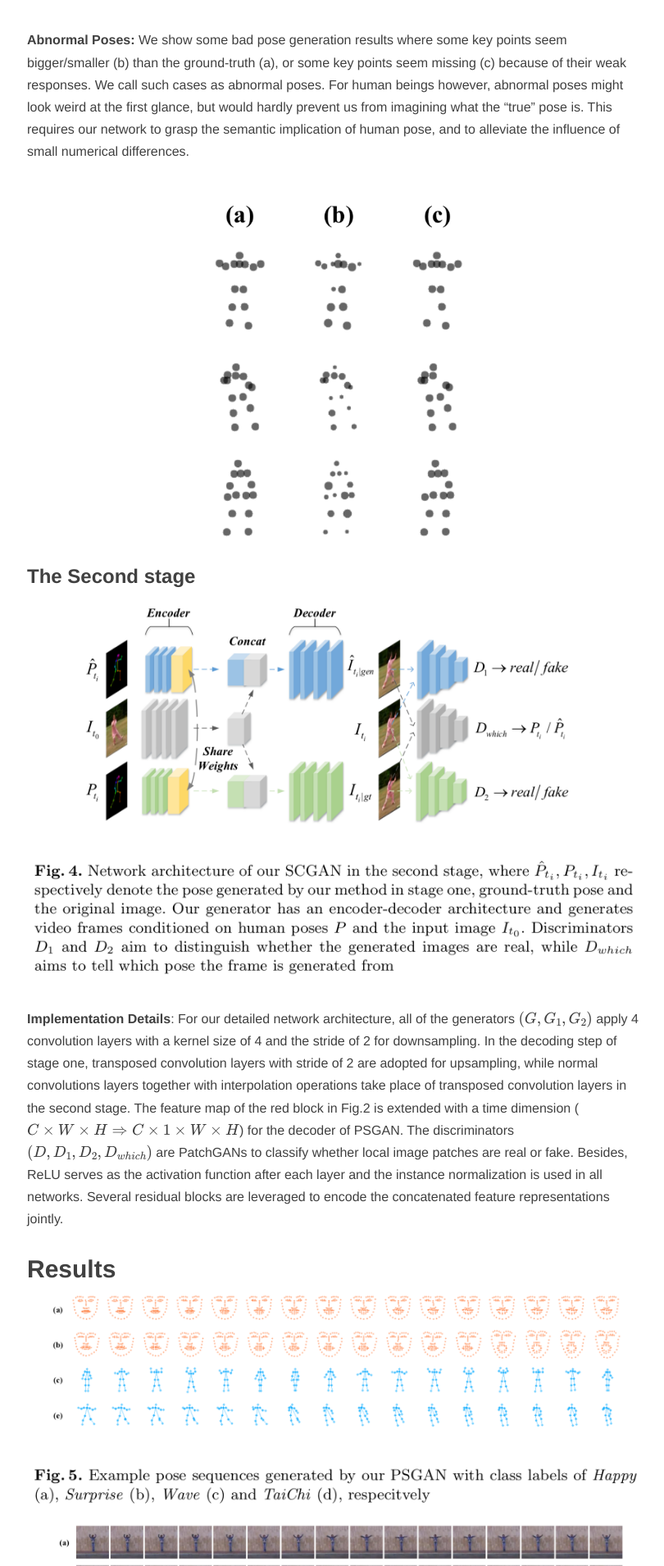
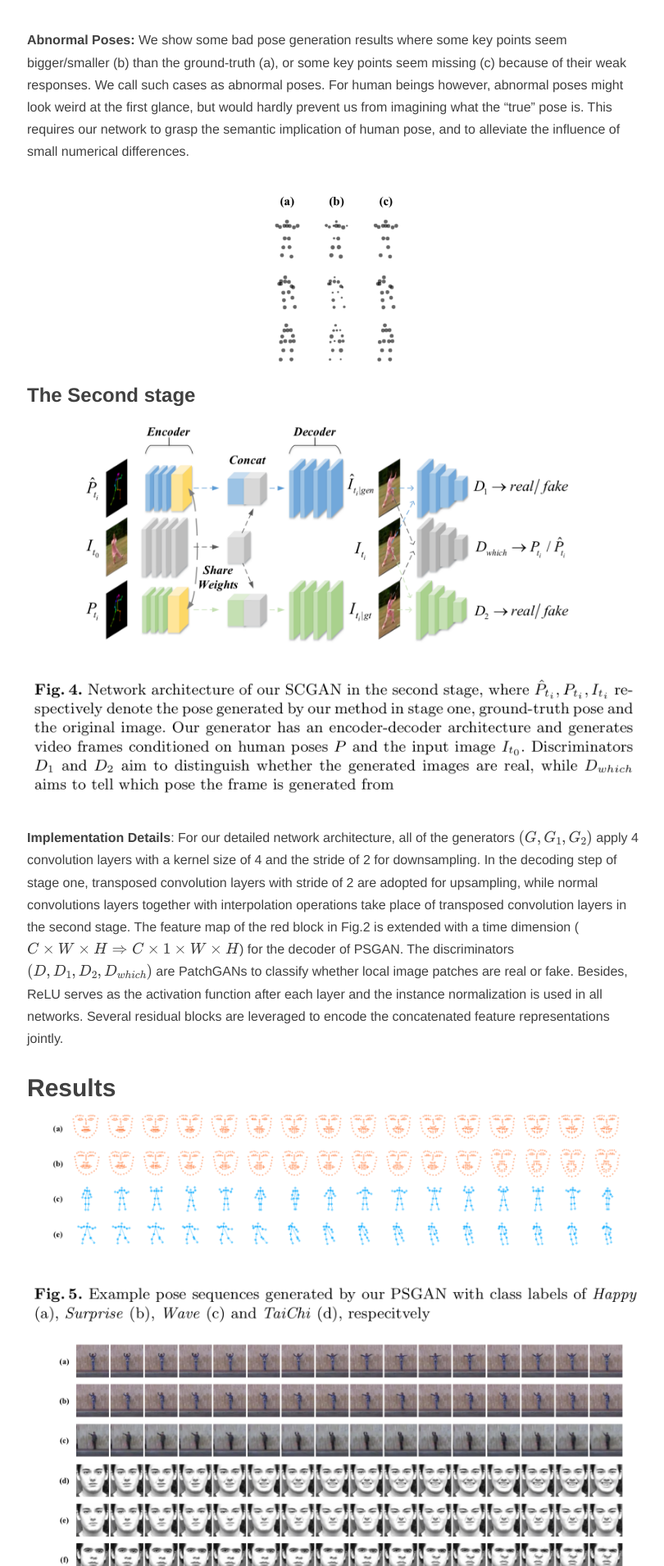
Before and after one commit to trchen12/trchen12.github.io, a Jekyll site: the page built from _posts/2018-07-27-eccv18.md, in a window 1280 px wide. Shown: the part 1923-3833 px from the top of the page at 82% size, without its empty margins (232-1042 px from the left). Built offline with Jekyll 4.4.1, drawn with Linux system fonts in a browser that asks for light colours; nearby versions of some CDN libraries; formulas are drawn with MathJax 3; comment, search, counter and statistics services are not loaded.

Commit message:
Update 2018-07-27-eccv18.md

```diff
--- a/_posts/2018-07-27-eccv18.md
+++ b/_posts/2018-07-27-eccv18.md
@@ -30,7 +30,7 @@
 **Abnormal Poses:** We show some bad pose generation results where some key points seem bigger/smaller (b) than the ground-truth (a), or some key points seem missing (c) because of their weak responses. We call such cases as abnormal poses. For human beings however, abnormal poses might look weird at the first glance, but would hardly prevent us from imagining what the “true” pose is. This requires our network to grasp the semantic implication of human pose, and to alleviate the influence of small numerical differences.
 
 <div align="center">
-	<img src="/img/postimg/ap.png" alt="img1" width="320px">
+	<img src="/img/postimg/ap.png" alt="img1" width="160px">
 </div>
 
 
```
